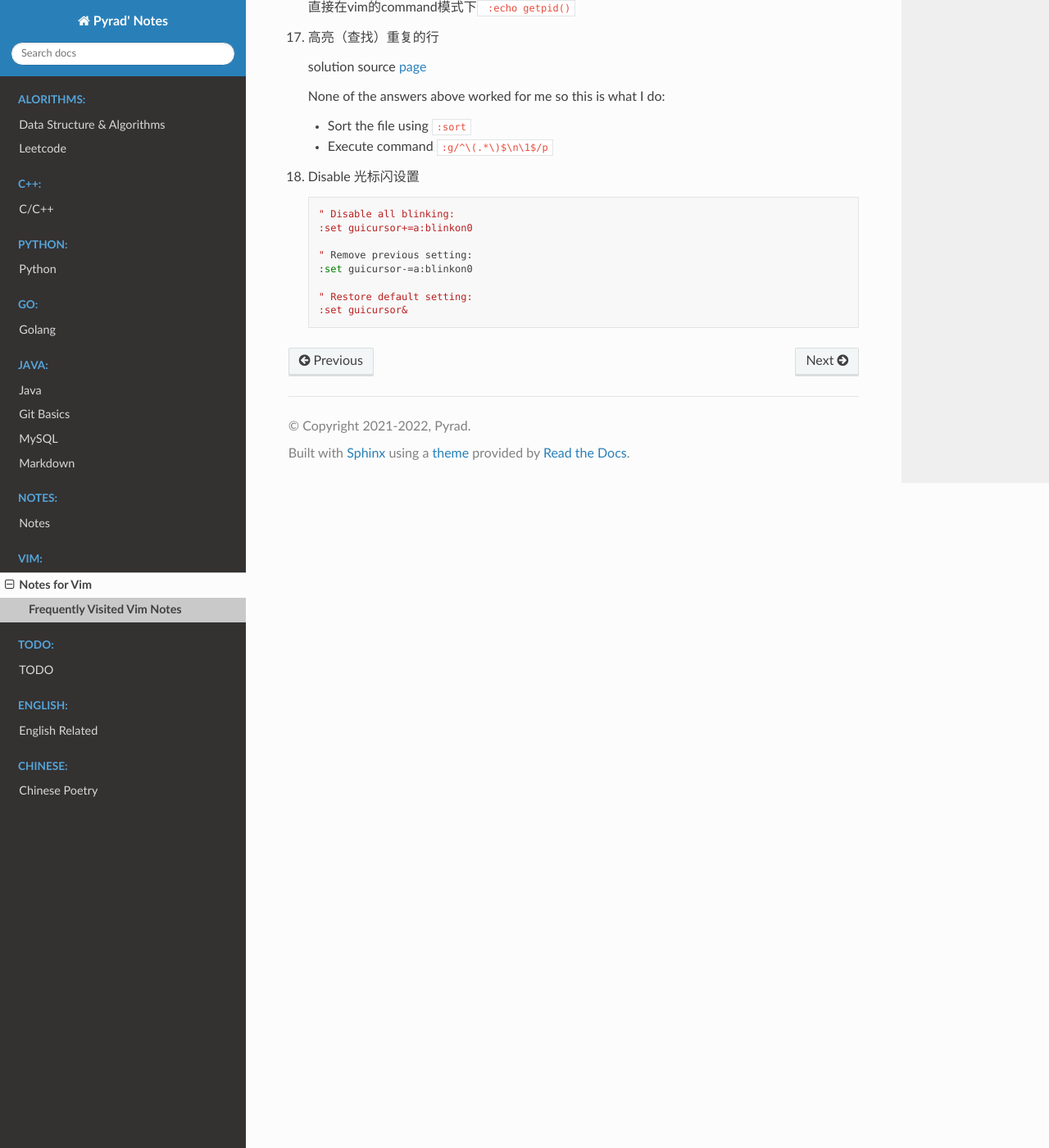
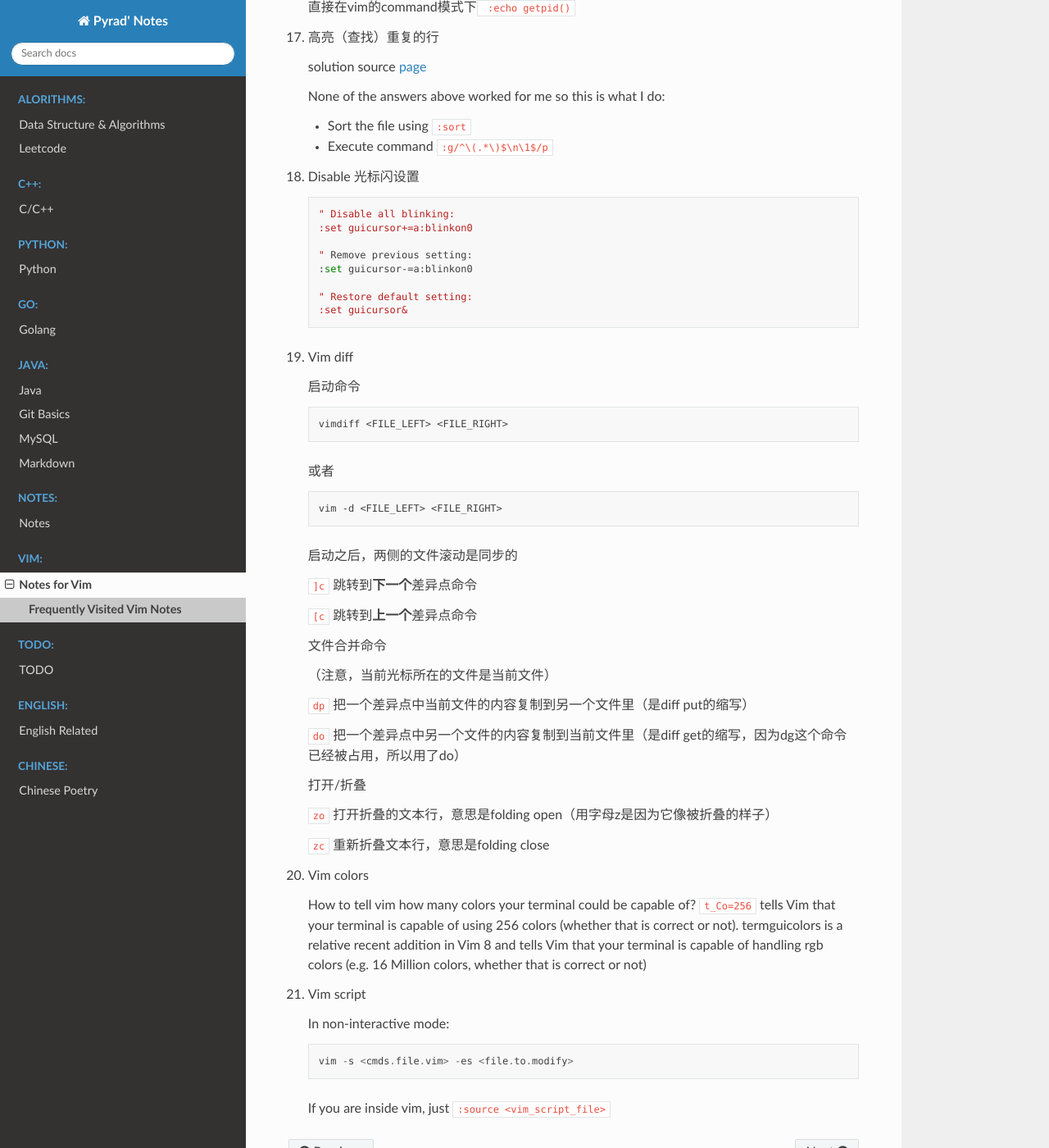
Before and after one commit to Pyrad/pyradnotes, a Sphinx documentation site: the page built from source/Vim/vim.md, in a window 1280 px wide and 1400 px high, scrolled down 2783 px. Shown: the whole window at 82% size. Built offline with Sphinx 7.4.7 and the Read the Docs theme 2.0.0, drawn with Linux system fonts in a browser that asks for light colours.

Commit message:
how to use vimdiff

````diff
--- a/source/Vim/vim.md
+++ b/source/Vim/vim.md
@@ -212,3 +212,62 @@
     " Restore default setting:
     :set guicursor&
     ```
+
+
+
+19. Vim diff
+
+    启动命令
+
+    ```powershell
+    vimdiff <FILE_LEFT> <FILE_RIGHT>
+    ```
+
+    或者
+
+    ```powershell
+    vim -d <FILE_LEFT> <FILE_RIGHT>
+    ```
+
+
+
+    启动之后，两侧的文件滚动是同步的
+
+    `]c` 跳转到**下一个**差异点命令
+
+    `[c` 跳转到**上一个**差异点命令
+
+
+
+    文件合并命令
+
+    （注意，当前光标所在的文件是当前文件）
+
+    `dp` 把一个差异点中当前文件的内容复制到另一个文件里（是diff put的缩写）
+
+    `do` 把一个差异点中另一个文件的内容复制到当前文件里（是diff get的缩写，因为dg这个命令已经被占用，所以用了do）
+
+    打开/折叠
+
+    `zo` 打开折叠的文本行，意思是folding open（用字母z是因为它像被折叠的样子）
+
+    `zc` 重新折叠文本行，意思是folding close
+
+
+
+20. Vim colors
+
+    How to tell vim how many colors your terminal could be capable of?
+    `t_Co=256` tells Vim that your terminal is capable of using 256 colors (whether that is correct or not). termguicolors is a relative recent addition in Vim 8 and tells Vim that your terminal is capable of handling rgb colors (e.g. 16 Million colors, whether that is correct or not)
+
+
+
+21. Vim script
+
+    In non-interactive mode:
+
+    ```
+    vim -s <cmds.file.vim> -es <file.to.modify>
+    ```
+
+    If you are inside vim, just `:source <vim_script_file>`
````
